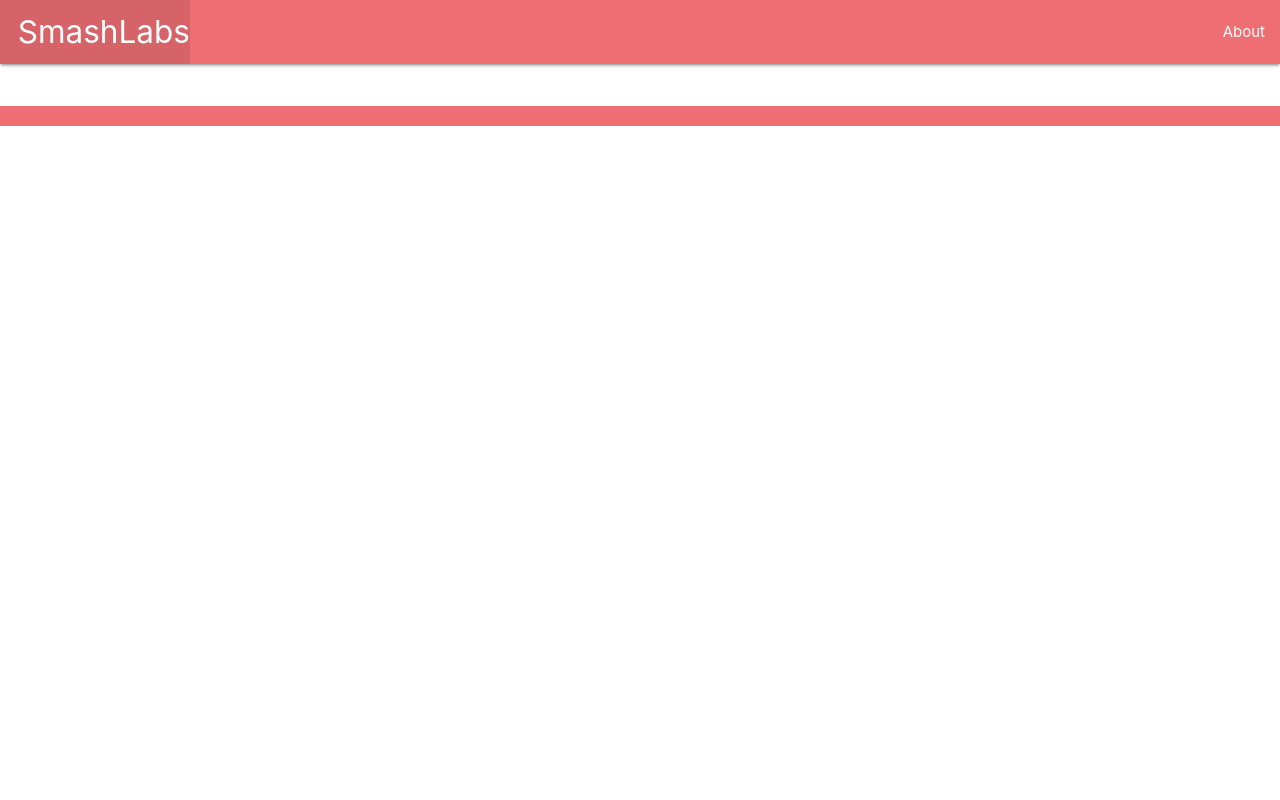
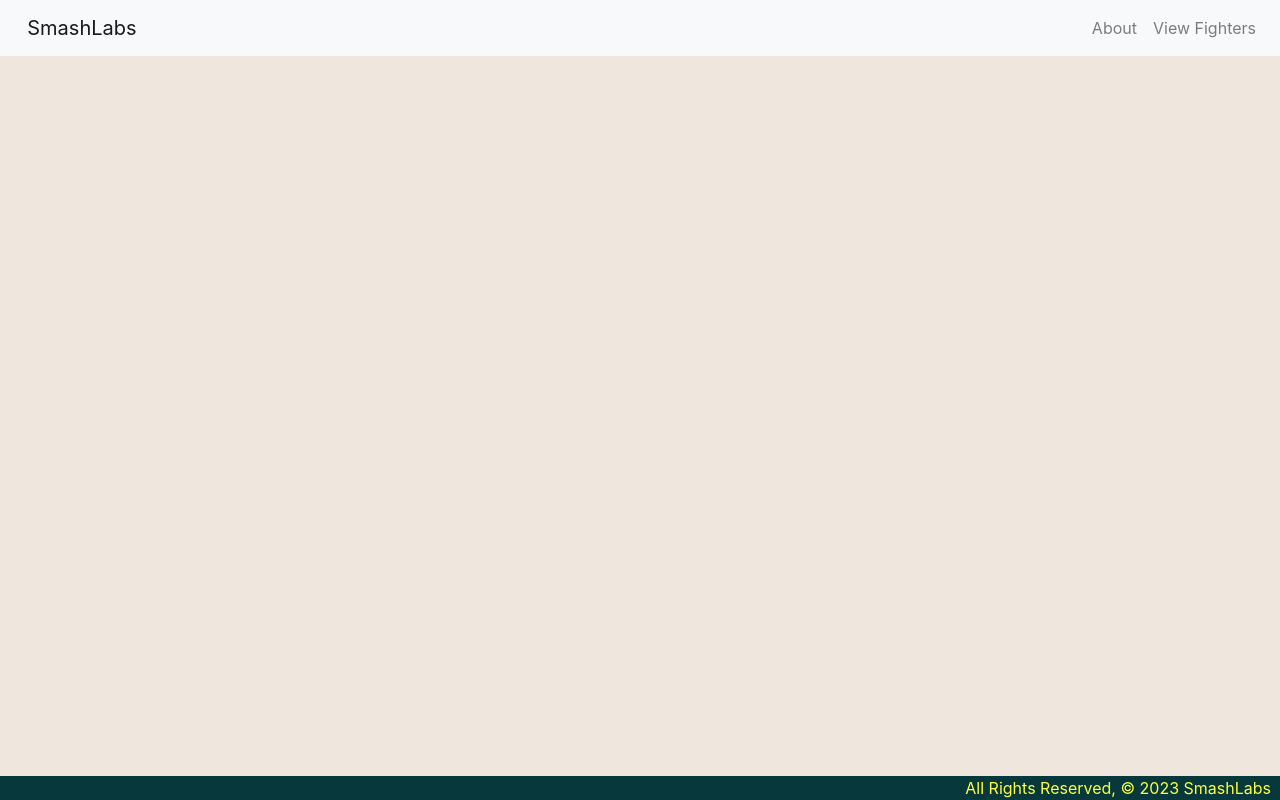
Before and after one commit to Shmiizoid/TEAM-TRIFORCE-SMASHLABS, a Django app: page / in a window 1280 px wide. Run offline with Django 4.2, Linux system fonts and the light colour scheme; some libraries are stand-ins or nearby versions.

Commit message:
initial rebase to bootstrap 5 model + added favicon

```diff
--- a/SmashLabs/main_app/static/css/style.css
+++ b/SmashLabs/main_app/static/css/style.css
@@ -1,3 +1,31 @@
 body {
-    background-color: white;
+    display: flex;
+    min-height: 100vh;
+    flex-direction: column;
+    background-color: #efe6dd;
+    color: black;
 }
+
+.navbar {
+    background-color: #07393C;
+}
+
+.navbar a {
+    color: #ffff3f;
+    transition: all 0.5s ease;
+}
+
+.navbar a:hover {
+    color: white;
+}
+
+main.container {
+    flex: 1 0 auto;
+}
+
+footer.page-footer {
+    padding-top: 0;
+    text-align: right;
+    background-color: #07393C;
+    color: #ffff3f;
+}
--- a/SmashLabs/main_app/templates/base.html
+++ b/SmashLabs/main_app/templates/base.html
@@ -1,27 +1,36 @@
 {% load static %}
 <!DOCTYPE html>
 <html lang="en">
+
 <head>
   <meta charset="UTF-8">
   <meta name="viewport" content="width=device-width, initial-scale=1.0">
   <meta http-equiv="X-UA-Compatible" content="ie=edge">
+  <link rel="icon" width="300px" href="{% static 'images/iconsfav.png' %}">
   <title>SmashLabs</title>
-  <link rel="stylesheet" href="https://cdnjs.cloudflare.com/ajax/libs/materialize/1.0.0/css/materialize.min.css">
+  <link rel="stylesheet" href="https://cdn.jsdelivr.net/npm/bootstrap@4.5.2/dist/css/bootstrap.min.css">
   <link rel="stylesheet" type="text/css" href="{% static 'css/style.css' %}">
 </head>
+
 <body>
-  <header class="navbar-fixed">
-    <nav>
-      <div class="nav-wrapper">
-        <ul>
-          <li><a href="/" class="left brand-logo">&nbsp;&nbsp;SmashLabs</a></li>
-        </ul>
-        <ul class="right">
-          <li><a href="/about">About</a></li>
-        </ul>
-      </div>
-    </nav>
-  </header>
+  <nav class="navbar navbar-expand-lg navbar-light bg-light">
+    <a class="navbar-brand" href="{% url 'home' %}">&nbsp;&nbsp;SmashLabs</a>
+    <button class="navbar-toggler" type="button" data-toggle="collapse" data-target="#navbarNav"
+      aria-controls="navbarNav" aria-expanded="false" aria-label="Toggle navigation">
+      <span class="navbar-toggler-icon"></span>
+    </button>
+    <div class="collapse navbar-collapse justify-content-end" id="navbarNav">
+      <ul class="navbar-nav">
+        <li class="nav-item">
+          <a class="nav-link" href="{% url 'about' %}">About</a>
+        </li>
+        <li class="nav-item">
+          <a class="nav-link" href="{% url 'index' %}">View Fighters</a>
+        </li>
+      </ul>
+    </div>
+  </nav>
+
   <main class="container">
     {% block content %}
     {% endblock %}
@@ -29,5 +38,8 @@
   <footer class="page-footer">
     <div class="right">All Rights Reserved, &copy; 2023 SmashLabs &nbsp;</div>
   </footer>
+  <script src="https://code.jquery.com/jquery-3.6.0.min.js"></script>
+  <script src="https://maxcdn.bootstrapcdn.com/bootstrap/4.5.2/js/bootstrap.min.js"></script>
 </body>
+
 </html>
```
Also changed, not shown: SmashLabs/main_app/migrations/0001_initial.py (added), SmashLabs/main_app/static/images/iconsfav.png (added).
